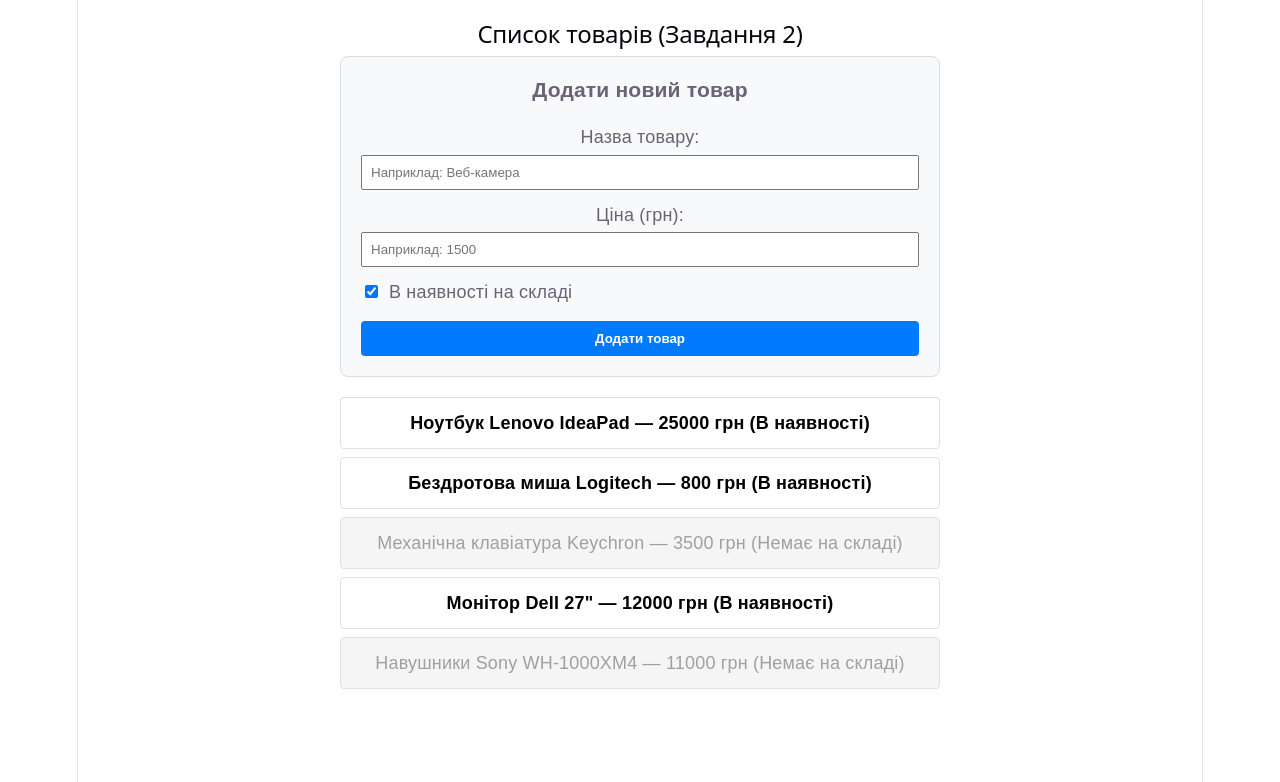
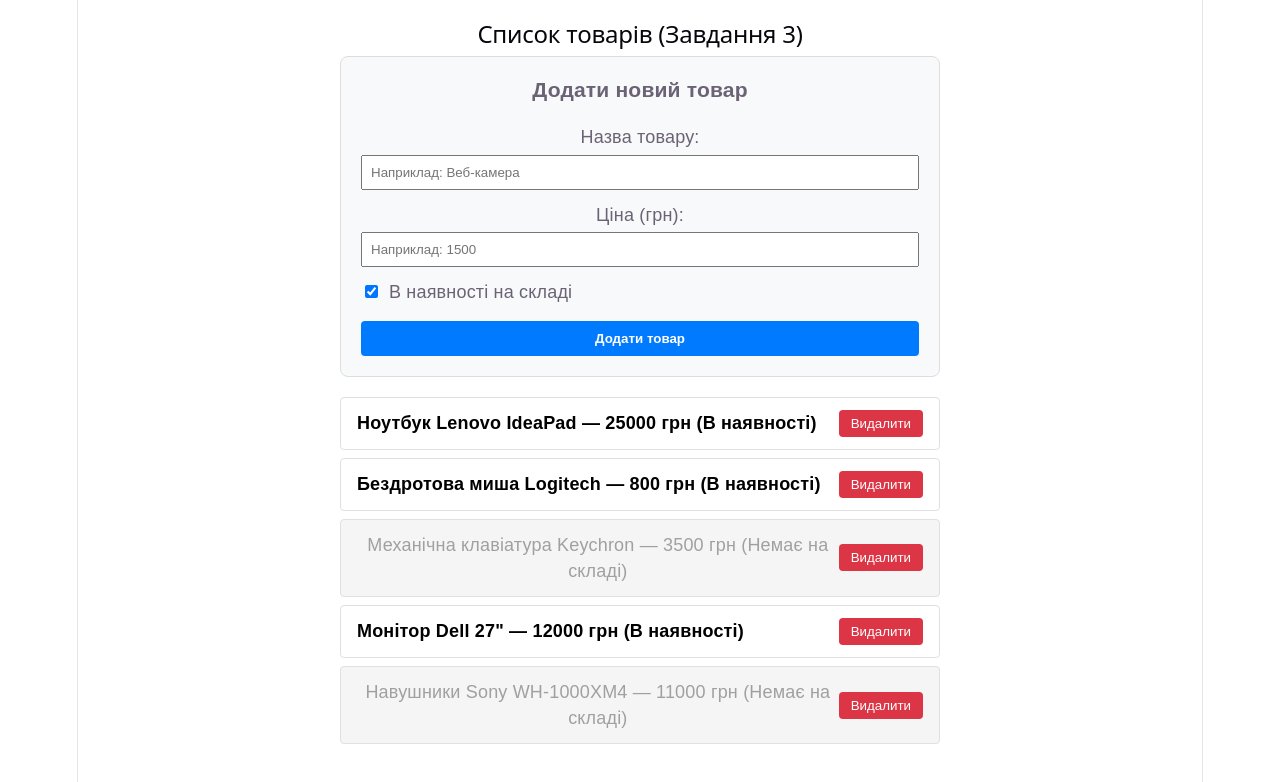
Before and after one commit to Madamada2026/Laboratorna-6, a React (Vite) app: page / in a window 1280 px wide. Shown: the top 782 px of the page. Built offline with nearby package versions, Linux system fonts and the light colour scheme.

Commit message:
feat: complete task 3 - delete product with confirm modal

```diff
--- a/src/ProductList.jsx
+++ b/src/ProductList.jsx
@@ -1,7 +1,7 @@
 import React, { useState } from 'react';
 
 function ProductList() {
-  // Початковий список товарів у стані (useState)
+  // Початковий список товарів у стані
   const [products, setProducts] = useState([
     { id: 1, name: 'Ноутбук Lenovo IdeaPad', price: 25000, inStock: true },
     { id: 2, name: 'Бездротова миша Logitech', price: 800, inStock: true },
@@ -18,47 +18,47 @@ function ProductList() {
   // Стан для відображення помилки валідації
   const [error, setError] = useState('');
 
-  // Обробник відправки форми
+  // Обробник додавання нового товару
   const handleAddProduct = (e) => {
     e.preventDefault();
 
-    // Валідація: назва не порожня
     if (!name.trim()) {
       setError('Будь ласка, введіть назву товару.');
       return;
     }
 
-    // Валідація: ціна є додатним числом
     const parsedPrice = Number(price);
     if (!price || isNaN(parsedPrice) || parsedPrice <= 0) {
       setError('Будь ласка, введіть коректну ціну (додатне число).');
       return;
     }
 
-    // Генерація унікального ID (Date.now() + Math.random())
-    const newId = `${Date.now()}-${Math.random()}`;
-
-    // Новий об'єкт товару
     const newProduct = {
-      id: newId,
+      id: `${Date.now()}-${Math.random()}`,
       name: name.trim(),
       price: parsedPrice,
-      inStock: inStock
+      inStock
     };
 
-    // Додавання до кінця списку незмінним способом через оператор розширення (...)
-    setProducts([...products, newProduct]);
-
-    // Очищення форми та помилок
+    setProducts((prev) => [...prev, newProduct]);
     setName('');
     setPrice('');
     setInStock(true);
     setError('');
   };
 
+  // Обробник видалення товару з підтвердженням через window.confirm
+  const handleDeleteProduct = (id, productName) => {
+    const isConfirmed = window.confirm(`Ви дійсно бажаєте видалити товар "${productName}"?`);
+
+    if (isConfirmed) {
+      setProducts((prevProducts) => prevProducts.filter((product) => product.id !== id));
+    }
+  };
+
   return (
     <div style={{ maxWidth: '600px', margin: '20px auto', fontFamily: 'Arial, sans-serif' }}>
-      <h2 style={{ textAlign: 'center' }}>Список товарів (Завдання 2)</h2>
+      <h2 style={{ textAlign: 'center' }}>Список товарів (Завдання 3)</h2>
 
       {/* Форма додавання нового товару */}
       <form
@@ -126,7 +126,7 @@ function ProductList() {
         </button>
       </form>
 
-      {/* Відображення списку товарів */}
+      {/* Список товарів із кнопками видалення */}
       <ul style={{ listStyleType: 'none', padding: 0 }}>
         {products.map((product) => (
           <li
@@ -136,16 +136,34 @@ function ProductList() {
               margin: '8px 0',
               borderRadius: '4px',
               border: '1px solid #e0e0e0',
-              textAlign: 'center',
+              display: 'flex',
+              justifyContent: 'space-between',
+              alignItems: 'center',
               fontWeight: product.inStock ? 'bold' : 'normal',
               color: product.inStock ? '#000000' : '#a0a0a0',
               backgroundColor: product.inStock ? '#ffffff' : '#f5f5f5'
             }}
           >
-            {product.name} — {product.price} грн
-            <span>
-              {product.inStock ? ' (В наявності)' : ' (Немає на складі)'}
-            </span>
+            <div>
+              {product.name} — {product.price} грн
+              <span>
+                {product.inStock ? ' (В наявності)' : ' (Немає на складі)'}
+              </span>
+            </div>
+
+            <button
+              onClick={() => handleDeleteProduct(product.id, product.name)}
+              style={{
+                backgroundColor: '#dc3545',
+                color: '#fff',
+                border: 'none',
+                borderRadius: '4px',
+                padding: '6px 12px',
+                cursor: 'pointer'
+              }}
+            >
+              Видалити
+            </button>
           </li>
         ))}
       </ul>
```
